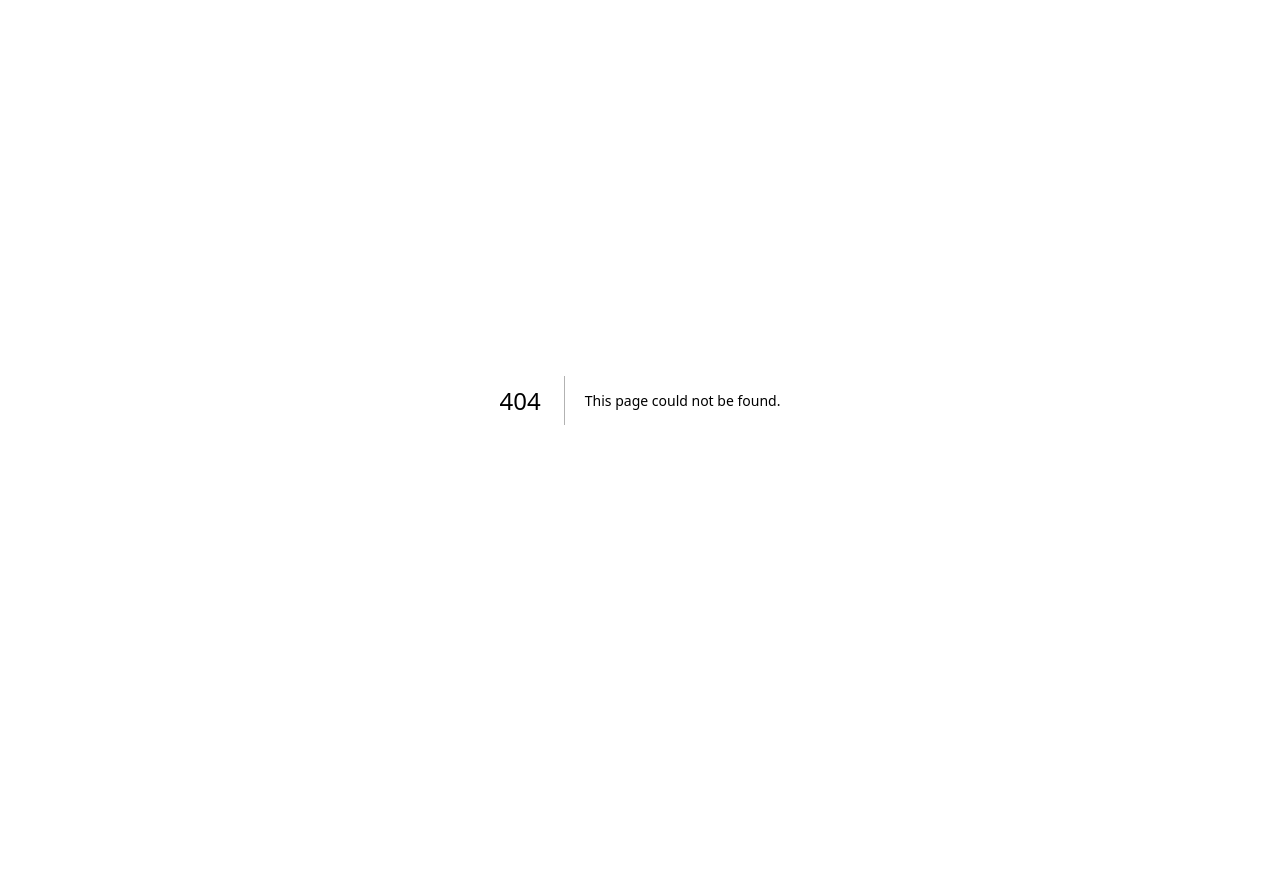
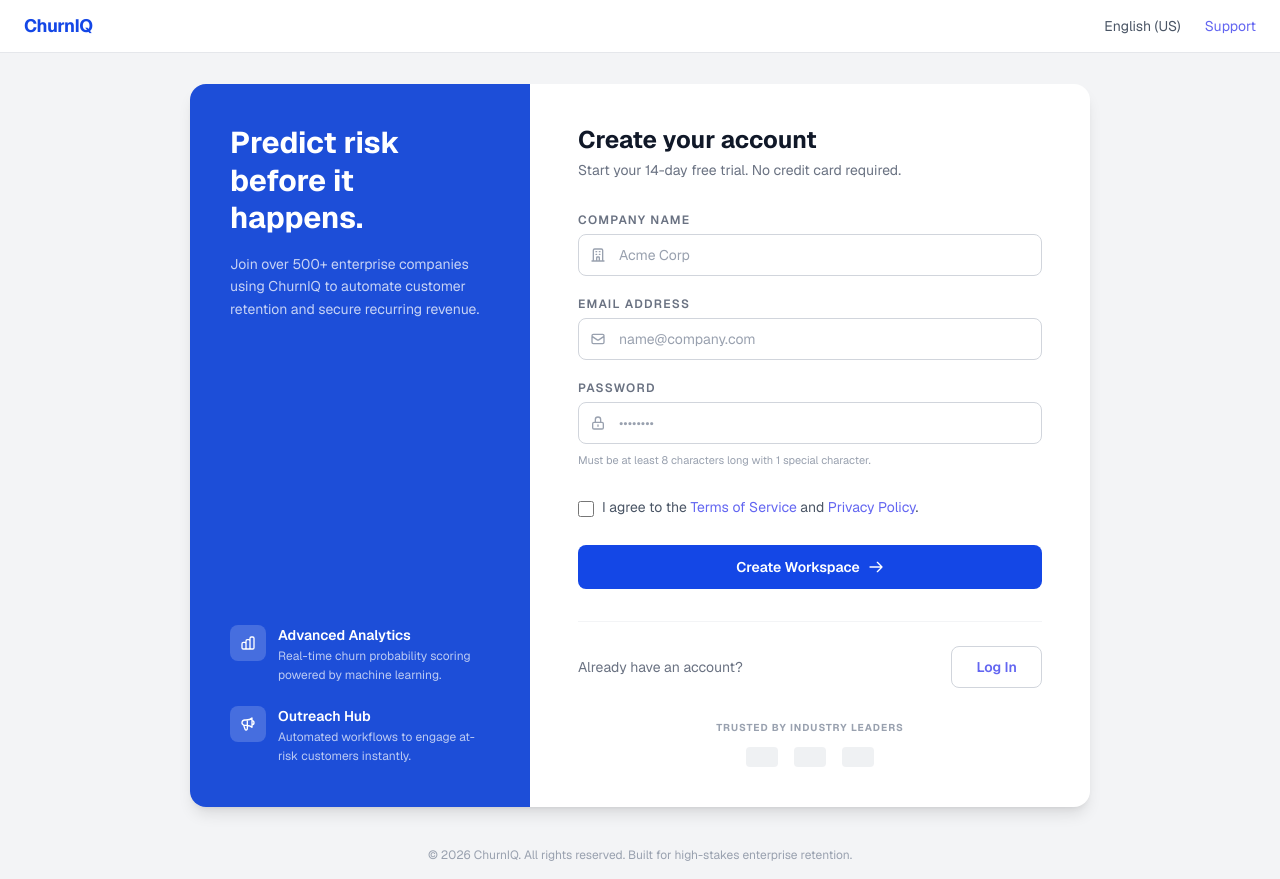
Before and after one commit to fatimafayyaz215-sketch/attriscope, a Next.js app: page /register in a window 1280 px wide. Before the commit this address had no page. Before the commit the page ends 800 px from the top, so only its background shows below. Built offline with nearby package versions, Linux system fonts and the light colour scheme.

Commit message:
feat: add registration page layout and form component

```diff
--- /dev/null
+++ b/src/app/register/page.tsx
@@ -0,0 +1,55 @@
+import Link from "next/link";
+import LoginLeftPanel from "@/features/auth/components/LoginLeftPanel";
+import RegisterForm from "@/features/auth/components/RegisterForm";
+
+export const metadata = {
+  title: "Create an Account — ChurnIQ",
+  description: "Start your 14-day free trial. No credit card required.",
+};
+
+export default function RegisterPage() {
+  return (
+    <div className="min-h-screen bg-gray-100 flex flex-col pt-[60px]">
+
+      {/* ── Top nav ──────────────────────────────────────────────── */}
+      <header className="fixed top-0 left-0 right-0 z-50 w-full bg-white border-b border-gray-200 px-6 py-3 flex items-center justify-between">
+        <Link href="/" className="flex items-center gap-2 no-underline">
+          <span className="text-blue-700 font-bold text-lg tracking-tight">
+            ChurnIQ
+          </span>
+        </Link>
+        <nav className="flex items-center gap-6 text-sm text-gray-600">
+          <span className="cursor-pointer hover:text-gray-900 transition-colors">English (US)</span>
+          <Link href="/support" className="hover:text-gray-900 transition-colors no-underline text-gray-600">
+            Support
+          </Link>
+        </nav>
+      </header>
+
+      {/* ── Main ─────────────────────────────────────────────────── */}
+      <main className="flex-1 flex items-center justify-center p-6">
+        <div
+          className="w-full bg-white rounded-2xl shadow-lg overflow-hidden flex"
+          style={{ maxWidth: "900px", minHeight: "600px" }}
+        >
+          {/* Left panel */}
+          <LoginLeftPanel />
+
+          {/* Right panel */}
+          <div
+            className="flex-1 flex flex-col justify-between px-12 py-10"
+            style={{ minWidth: 0 }}
+          >
+            <RegisterForm />
+          </div>
+        </div>
+      </main>
+
+      {/* ── Footer ───────────────────────────────────────────────── */}
+      <footer className="text-center text-xs text-gray-400 py-4">
+        © 2026 ChurnIQ. All rights reserved. Built for high-stakes enterprise retention.
+      </footer>
+
+    </div>
+  );
+}
--- /dev/null
+++ b/src/features/auth/components/RegisterForm.tsx
@@ -0,0 +1,148 @@
+"use client";
+
+import { useState } from "react";
+import Link from "next/link";
+
+export default function RegisterForm() {
+  const [companyName, setCompanyName] = useState("");
+  const [email, setEmail] = useState("");
+  const [password, setPassword] = useState("");
+  const [agree, setAgree] = useState(false);
+
+  const handleRegister = (e: React.FormEvent) => {
+    e.preventDefault();
+    // TODO: wire up registration
+  };
+
+  return (
+    <>
+      <div className="flex-1 flex flex-col justify-center">
+        <h1 className="text-2xl font-bold text-gray-900 mb-1">Create your account</h1>
+        <p className="text-gray-500 text-sm mb-8">Start your 14-day free trial. No credit card required.</p>
+
+        <form onSubmit={handleRegister} className="flex flex-col gap-5">
+          {/* Company Name */}
+          <div className="flex flex-col gap-1.5">
+            <label htmlFor="register-company" className="text-xs font-semibold tracking-widest text-gray-500 uppercase">
+              Company Name
+            </label>
+            <div className="relative">
+              <span className="absolute left-3 top-1/2 -translate-y-1/2 text-gray-400 pointer-events-none">
+                <svg className="w-4 h-4" fill="none" stroke="currentColor" viewBox="0 0 24 24">
+                  <path strokeLinecap="round" strokeLinejoin="round" strokeWidth={2} d="M19 21V5a2 2 0 00-2-2H7a2 2 0 00-2 2v16m14 0h2m-2 0h-5m-9 0H3m2 0h5M9 7h1m-1 4h1m4-4h1m-1 4h1m-5 10v-5a1 1 0 011-1h2a1 1 0 011 1v5m-4 0h4" />
+                </svg>
+              </span>
+              <input
+                id="register-company"
+                type="text"
+                placeholder="Acme Corp"
+                value={companyName}
+                onChange={(e) => setCompanyName(e.target.value)}
+                required
+                className="w-full border border-gray-300 rounded-lg pl-10 pr-4 py-2.5 text-sm text-gray-800 placeholder-gray-400 focus:outline-none focus:ring-2 focus:ring-blue-500 focus:border-transparent transition"
+              />
+            </div>
+          </div>
+
+          {/* Email */}
+          <div className="flex flex-col gap-1.5">
+            <label htmlFor="register-email" className="text-xs font-semibold tracking-widest text-gray-500 uppercase">
+              Email Address
+            </label>
+            <div className="relative">
+              <span className="absolute left-3 top-1/2 -translate-y-1/2 text-gray-400 pointer-events-none">
+                <svg className="w-4 h-4" fill="none" stroke="currentColor" viewBox="0 0 24 24">
+                  <path strokeLinecap="round" strokeLinejoin="round" strokeWidth={2} d="M3 8l7.89 5.26a2 2 0 002.22 0L21 8M5 19h14a2 2 0 002-2V7a2 2 0 00-2-2H5a2 2 0 00-2 2v10a2 2 0 002 2z" />
+                </svg>
+              </span>
+              <input
+                id="register-email"
+                type="email"
+                placeholder="name@company.com"
+                value={email}
+                onChange={(e) => setEmail(e.target.value)}
+                required
+                className="w-full border border-gray-300 rounded-lg pl-10 pr-4 py-2.5 text-sm text-gray-800 placeholder-gray-400 focus:outline-none focus:ring-2 focus:ring-blue-500 focus:border-transparent transition"
+              />
+            </div>
+          </div>
+
+          {/* Password */}
+          <div className="flex flex-col gap-1.5">
+            <label htmlFor="register-password" className="text-xs font-semibold tracking-widest text-gray-500 uppercase">
+              Password
+            </label>
+            <div className="relative">
+              <span className="absolute left-3 top-1/2 -translate-y-1/2 text-gray-400 pointer-events-none">
+                <svg className="w-4 h-4" fill="none" stroke="currentColor" viewBox="0 0 24 24">
+                  <path strokeLinecap="round" strokeLinejoin="round" strokeWidth={2} d="M12 15v2m-6 4h12a2 2 0 002-2v-6a2 2 0 00-2-2H6a2 2 0 00-2 2v6a2 2 0 002 2zm10-10V7a4 4 0 00-8 0v4h8z" />
+                </svg>
+              </span>
+              <input
+                id="register-password"
+                type="password"
+                placeholder="••••••••"
+                value={password}
+                onChange={(e) => setPassword(e.target.value)}
+                required
+                className="w-full border border-gray-300 rounded-lg pl-10 pr-4 py-2.5 text-sm text-gray-800 placeholder-gray-400 focus:outline-none focus:ring-2 focus:ring-blue-500 focus:border-transparent transition"
+              />
+            </div>
+            <p className="text-[11px] text-gray-400 mt-0.5">
+              Must be at least 8 characters long with 1 special character.
+            </p>
+          </div>
+
+          {/* Checkbox */}
+          <div className="flex items-start gap-2 mt-2">
+            <input
+              id="register-agree"
+              type="checkbox"
+              checked={agree}
+              onChange={(e) => setAgree(e.target.checked)}
+              required
+              className="mt-1 w-4 h-4 text-blue-600 bg-gray-100 border-gray-300 rounded focus:ring-blue-500 focus:ring-2 cursor-pointer shrink-0"
+            />
+            <label htmlFor="register-agree" className="text-sm text-gray-600">
+              I agree to the <Link href="/terms" className="text-blue-600 hover:underline">Terms of Service</Link> and <Link href="/privacy" className="text-blue-600 hover:underline">Privacy Policy</Link>.
+            </label>
+          </div>
+
+          {/* Submit */}
+          <button
+            type="submit"
+            className="w-full bg-blue-700 hover:bg-blue-800 active:scale-[0.99] text-white font-semibold py-3 rounded-lg text-sm transition-all flex items-center justify-center gap-2 mt-2 cursor-pointer"
+          >
+            Create Workspace
+            <svg className="w-4 h-4" fill="none" stroke="currentColor" viewBox="0 0 24 24">
+              <path strokeLinecap="round" strokeLinejoin="round" strokeWidth={2} d="M14 5l7 7m0 0l-7 7m7-7H3" />
+            </svg>
+          </button>
+        </form>
+
+      </div>
+
+      {/* ── Bottom section ─────────────────────────────────────────── */}
+      <div className="mt-8 flex flex-col gap-8">
+        <div className="flex items-center justify-between border-t border-gray-100 pt-6">
+          <p className="text-sm text-gray-500">Already have an account?</p>
+          <Link
+            href="/login"
+            className="border border-gray-300 hover:border-gray-400 text-blue-700 font-semibold hover:bg-gray-50 py-2.5 px-6 rounded-lg text-sm transition-all"
+          >
+            Log In
+          </Link>
+        </div>
+
+        <div className="flex flex-col items-center gap-3">
+          <p className="text-[10px] font-bold text-gray-400 tracking-widest uppercase">Trusted by industry leaders</p>
+          <div className="flex items-center gap-4">
+            {[1, 2, 3].map((i) => (
+              <div key={i} className="w-8 h-5 bg-gray-200 rounded opacity-60" aria-hidden="true" />
+            ))}
+          </div>
+        </div>
+      </div>
+    </>
+  );
+}
```
